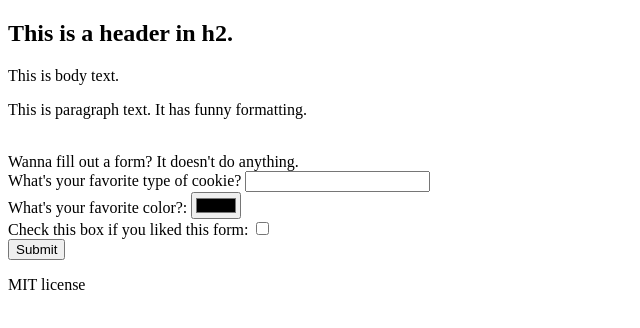
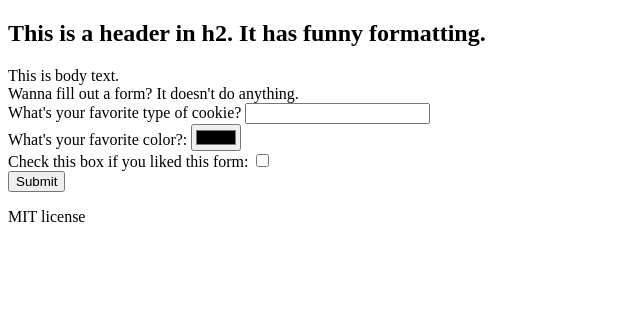
Before and after one commit to sajninja/game-251-testing, a plain HTML site: page index.html in a window 1280 px wide. Shown: the whole page, without its empty margins (0-640 px from the left). Drawn offline with Linux system fonts and the light colour scheme.

Commit message:
Update index.html

```diff
--- a/index.html
+++ b/index.html
@@ -9,13 +9,11 @@
 
   <header>
     <h2>
-      This is a header in h2.
+      This is a header in h2. It has funny formatting.
     </h2>
   </header>
 
     This is body text.
-    <br>
-    <p>This is paragraph text. It has funny formatting.</p>
     <br>
     Wanna fill out a form? It doesn't do anything.
 
```
